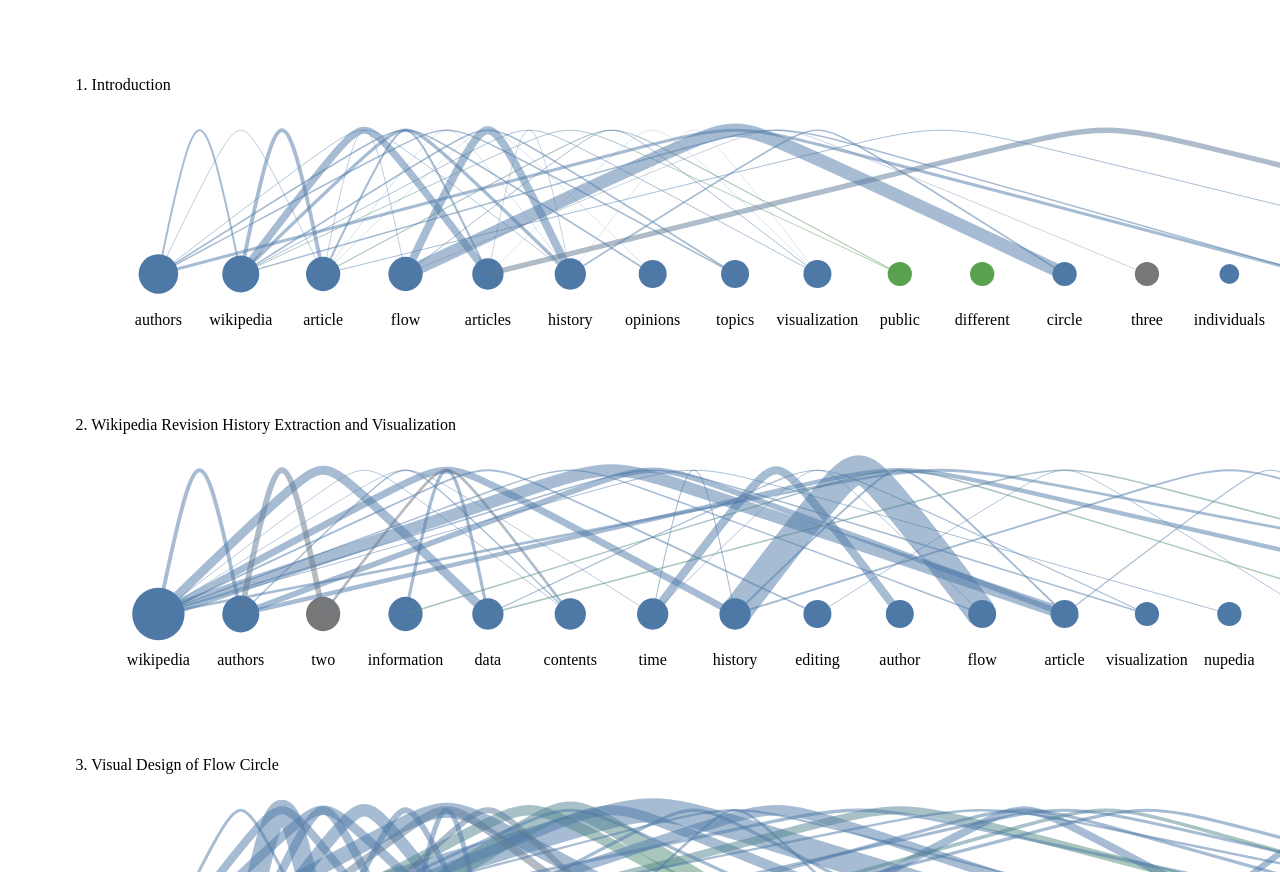
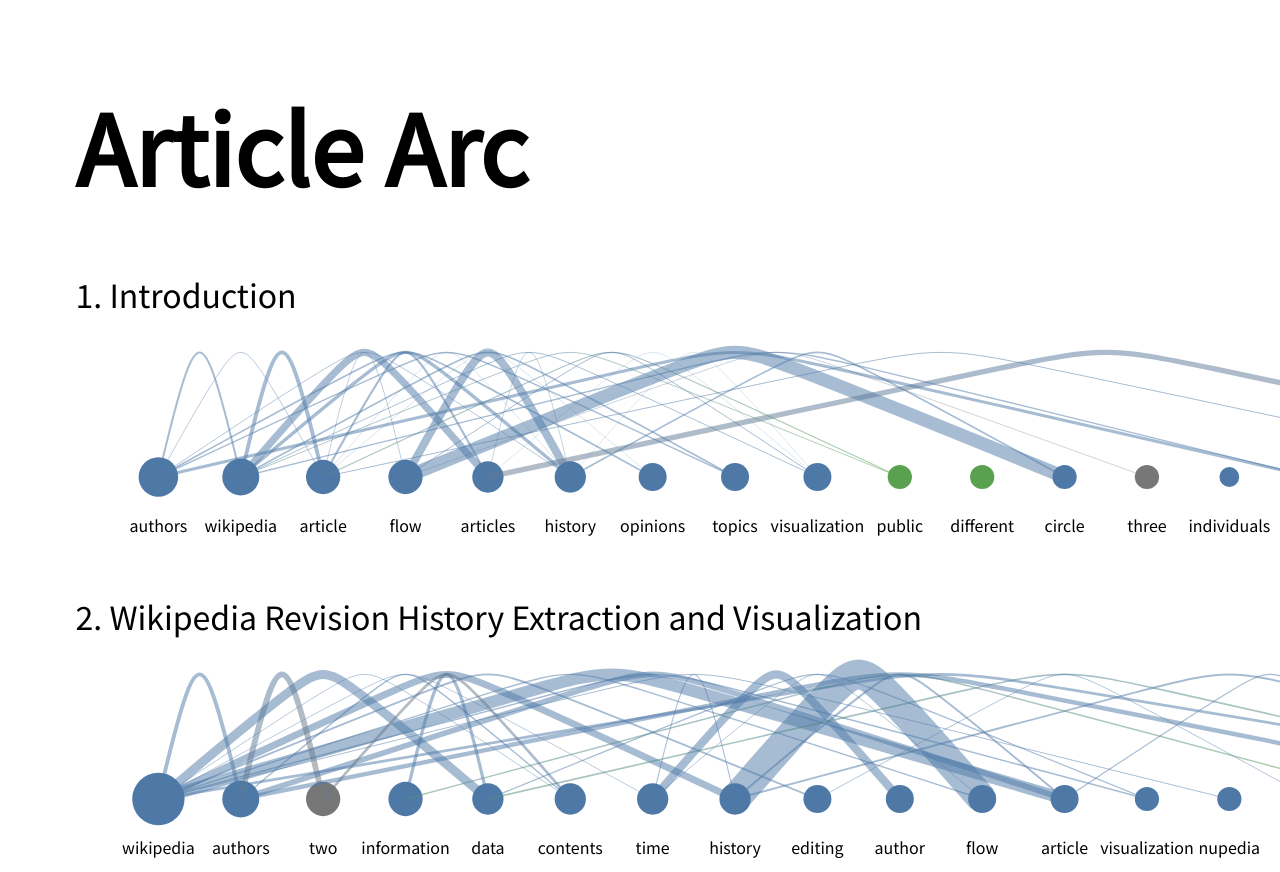
Before and after one commit to chanhee-park/vis-art-paper, a plain HTML site: page index.html in a window 1280 px wide. Shown: the top 872 px of the page. Drawn offline with nearby package versions, Linux system fonts and the light colour scheme.

Commit message:
Title of the art

```diff
--- a/index.html
+++ b/index.html
@@ -4,13 +4,10 @@
 <head>
   <title>Paper Arc</title>
   <meta charset="utf-8" />
-  <link href="https://fonts.googleapis.com/css?family=Roboto&display=swap"
-        rel="stylesheet" />
-  <link href="https://fonts.googleapis.com/icon?family=Material+Icons"
-        rel="stylesheet" />
+  <link href="https://fonts.googleapis.com/css?family=Noto+Sans+KR&display=swap"
+        rel="stylesheet">
   <link rel="stylesheet"
         href="./stylesheets/style.css" />
-  <!-- <script src="./scripts/libraries/jquery.min.js"></script> -->
   <script src="https://cdnjs.cloudflare.com/ajax/libs/lodash.js/4.17.15/lodash.min.js"></script>
   <script src="./scripts/libraries/d3.min.js"></script>
   <script src="./scripts/libraries/d3-selection.min.js"></script>
@@ -18,11 +15,9 @@
 </head>
 
 <body>
-  <!-- <div class="title-area">
-        <div class="title">Title Lorem Itsum</div>
-        <div class="description">간략한 설명이 들어갑니다. 두 문장 가량의 서브 제목 느낌의 간략한 설명이 들어갑니다.</div>
-
-    </div> -->
+  <div class="title-area">
+    <div class="title">Article Arc</div>
+  </div>
   <div class="section">
     <div class="section-title">1. Introduction</div>
     <div class="section-drawing"><svg id="section-1"></svg></div>
--- a/scripts/index.js
+++ b/scripts/index.js
@@ -133,7 +133,7 @@ function main () {
 
 function drawNodes (svg, nodes) {
   const W = 1730;
-  const H = 250;
+  const H = 230;
   _.forEach(nodes, node => {
     const color = colormap[pos[node.value]];
     svg.append('circle').attrs({
@@ -157,7 +157,7 @@ function drawLinks (svg, links, nodes) {
   const sorted = _.sortBy(linkArr, (e) => -e.value);
   const sliced = sorted.slice(0, 30);
   const W = 1730;
-  const H = 250;
+  const H = 230;
 
   const lineFunction = d3.line()
     .x(function (d) { return d.x; })
--- a/stylesheets/style.css
+++ b/stylesheets/style.css
@@ -1,5 +1,6 @@
 * {
   box-sizing: border-box;
+  font-family: 'Noto Sans KR', sans-serif;
 }
 
 html {
@@ -15,13 +16,30 @@ body {
   padding: 2cm;
 }
 
+.title-area {
+  width: 50%;
+  margin-bottom: 1.5cm;
+}
+
+.title-area>.title {
+  font-size: 72pt;
+  font-weight: 800;
+}
+
 .title-area>.description {
-  font-size: 18pt;
+  font-size: 36pt;
   margin: 0 0 0.25cm 0;
+  font-weight: 300;
 }
 
 .section {
-  height: 9cm;
+  height: 8cm;
+  margin-bottom: 0.5cm;
+}
+
+.section>.section-title {
+  font-size: 24pt;
+  font-weight: 300;
 }
 
 .section-drawing {
@@ -29,7 +47,7 @@ body {
   height: 100%;
 }
 
-svg {
+.section-drawing>svg {
   width: 1730px;
-  height: 250px;
+  height: 230px;
 }
```
